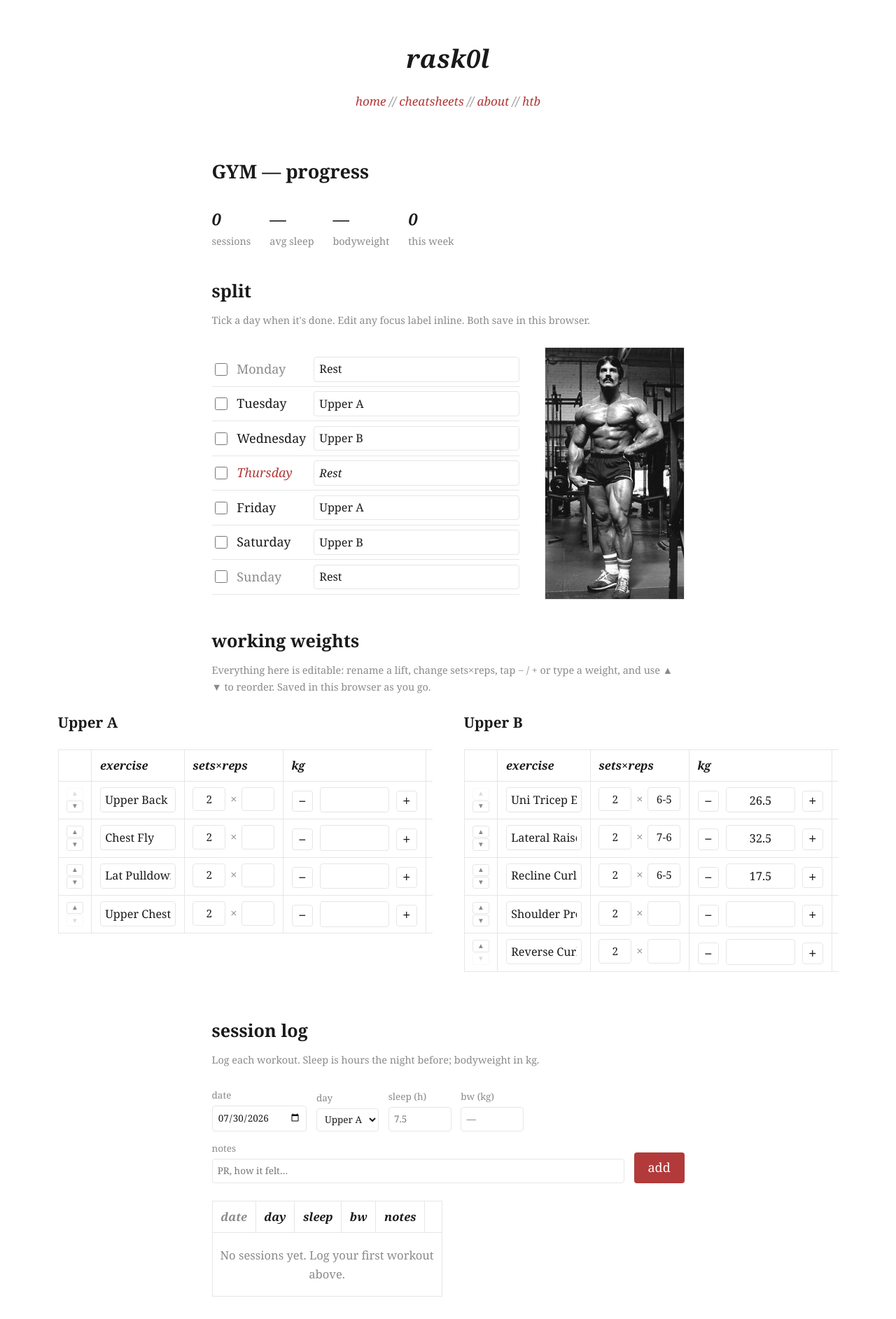
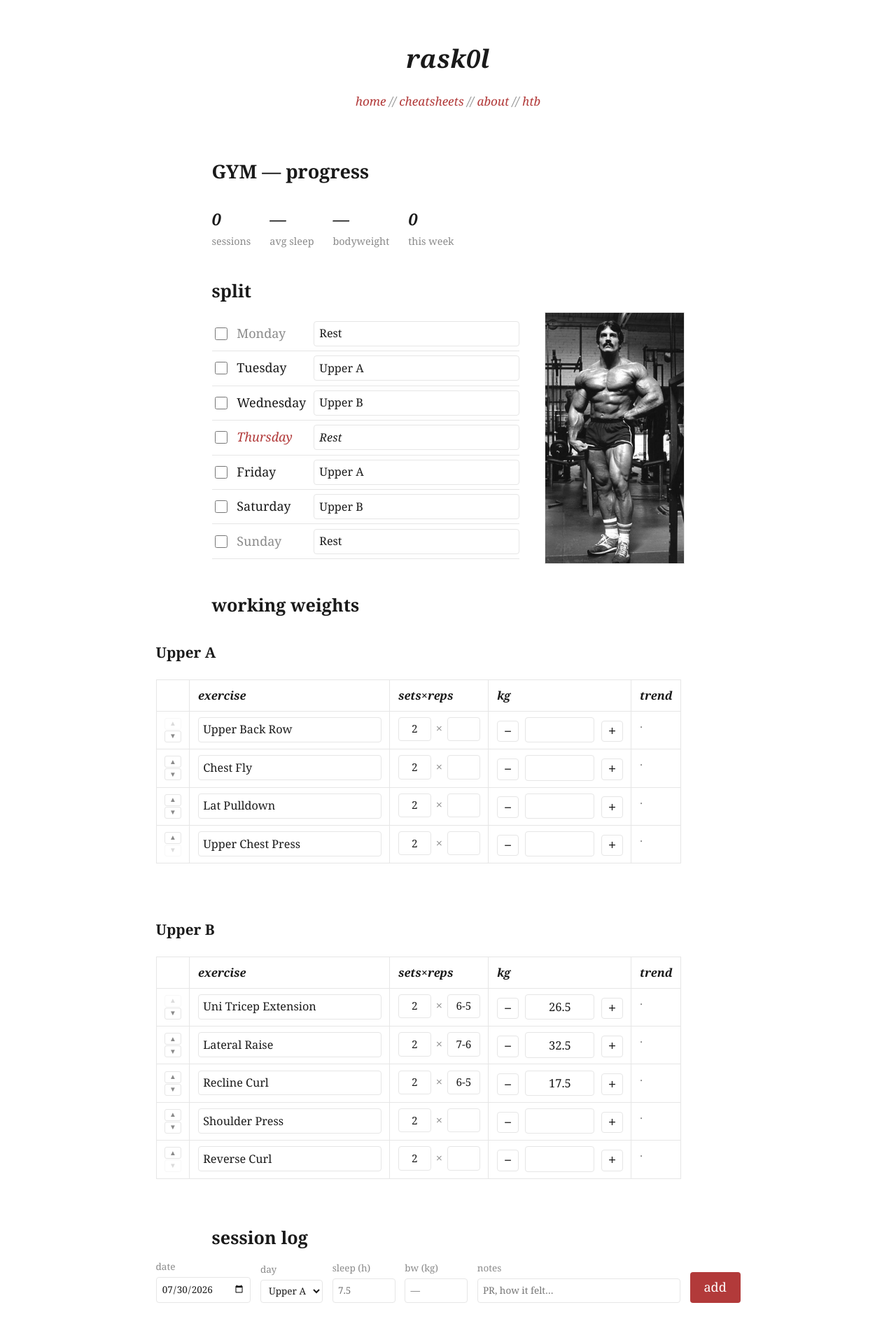
Before and after one commit to rask0l/rask0l.github.io, a Jekyll site: the page built from gym.md, in a window 1280 px wide. Shown: the top 1885 px of the page at 70% size. Built offline with Jekyll 4.4.1, drawn with Linux system fonts in a browser that asks for light colours.

Commit message:
Refine gym + tracker
- Gym: stack Upper A over Upper B, widen weights + session log tables,
  remove per-section helper text.
- Vivid dark-mode accent red; full-width session table fix.
- Tracker: images scroll instead of sticky; drop methodology + exam-prep
  sections for now.

Co-Authored-By: Claude Opus 5 <noreply@anthropic.com>

```diff
--- a/_layouts/gym.html
+++ b/_layouts/gym.html
@@ -10,7 +10,6 @@ layout: default
   <div class="gym-stats" id="gym-stats"></div>
 
   <h2>split</h2>
-  <p class="bar-label">Tick a day when it's done. Edit any focus label inline. Both save in this browser.</p>
   <div class="split-row">
     <ul class="roadmap split" id="gym-split">
       {% for s in g.split %}
@@ -28,7 +27,6 @@ layout: default
   </div>
 
   <h2>working weights</h2>
-  <p class="bar-label">Everything here is editable: rename a lift, change sets×reps, tap − / + or type a weight, and use ▲ ▼ to reorder. Saved in this browser as you go.</p>
   <div class="lifts-grid">
   {% for w in g.workouts %}
     {% assign wi = forloop.index0 %}
@@ -66,7 +64,7 @@ layout: default
   </div>
 
   <h2>session log</h2>
-  <p class="bar-label">Log each workout. Sleep is hours the night before; bodyweight in kg.</p>
+  <div class="sessions-wide">
   <form id="session-form" class="gym-form" autocomplete="off">
     <label>date<input type="date" name="date"></label>
     <label>day
@@ -87,6 +85,7 @@ layout: default
     </thead>
     <tbody id="session-body"></tbody>
   </table>
+  </div>
 
   <details class="gym-data">
     <summary>backup · import · reset</summary>
--- a/assets/css/site.css
+++ b/assets/css/site.css
@@ -19,8 +19,8 @@
     --fg: #e7e7e7;
     --muted: #8f8f8f;
     --rule: #2a2a2a;
-    --accent: #d98b8b;
-    --accent-hover: #f0b3b3;
+    --accent: #e5484b;
+    --accent-hover: #ff6b6e;
     --code-bg: #1b1b1b;
   }
 }
@@ -404,8 +404,6 @@ table.log th:first-child { color: var(--muted); width: 2.5rem; }
   .flank {
     max-width: none;
     margin: 0;
-    position: sticky;
-    top: 1.5rem;
   }
   .flank-left  { justify-self: end; }
   .flank-right { justify-self: start; }
@@ -510,7 +508,7 @@ input.focus:focus { outline: none; border-color: var(--accent); }
 /* editable exercise name + sets/reps */
 input.ex-name {
   width: 100%;
-  min-width: 6rem;
+  min-width: 11rem;
   padding: 0.2rem 0.35rem;
   background: var(--bg);
   color: var(--fg);
@@ -537,22 +535,17 @@ input.ex-name:focus,
 input.ex-sets:focus,
 input.ex-reps:focus { outline: none; border-color: var(--accent); }
 
-/* Upper A / B side by side, stretched wider than the text column */
+/* Upper A stacked on top of Upper B, widened past the text column */
 .lift-block table.lifts { width: 100%; }
 .lift-block { overflow-x: auto; }
-@media (min-width: 1024px) {
+.lift-block + .lift-block { margin-top: 1.75rem; }
+@media (min-width: 860px) {
   .lifts-grid {
-    width: min(1160px, 100vw);
-    margin-left: calc(50% - min(1160px, 100vw) / 2);
+    width: min(880px, 100vw);
+    margin-left: calc(50% - min(880px, 100vw) / 2);
     box-sizing: border-box;
     padding: 0 1.25rem;
-    display: grid;
-    grid-template-columns: 1fr 1fr;
-    gap: 2.5rem;
-    align-items: start;
   }
-  .lift-block { min-width: 0; }
-  .lift-block h3 { margin-top: 0; }
 }
 
 /* editable weight cell */
@@ -635,6 +628,17 @@ svg.spark polyline { fill: none; stroke: var(--accent); stroke-width: 1.5; }
   font: inherit;
 }
 .gym-form .add:hover { background: var(--accent-hover); }
+
+/* session log widened past the text column */
+.sessions-wide table.sessions { display: table; width: 100%; }
+@media (min-width: 860px) {
+  .sessions-wide {
+    width: min(880px, 100vw);
+    margin-left: calc(50% - min(880px, 100vw) / 2);
+    box-sizing: border-box;
+    padding: 0 1.25rem;
+  }
+}
 
 /* session table */
 table.sessions .note { color: var(--muted); }
```
Also changed, not shown: _layouts/tracker.html (+0 -16 lines).
